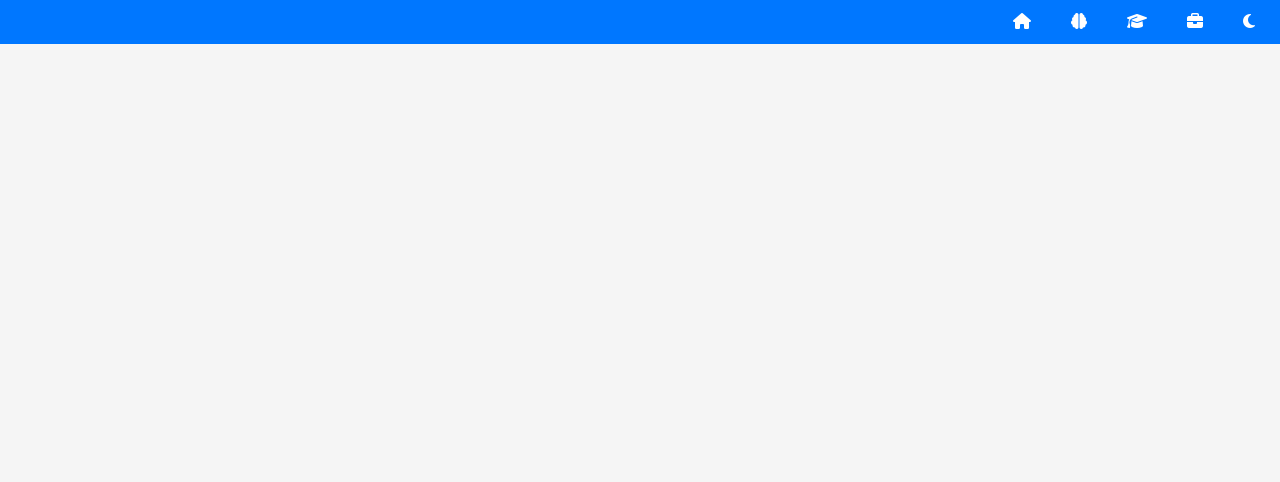
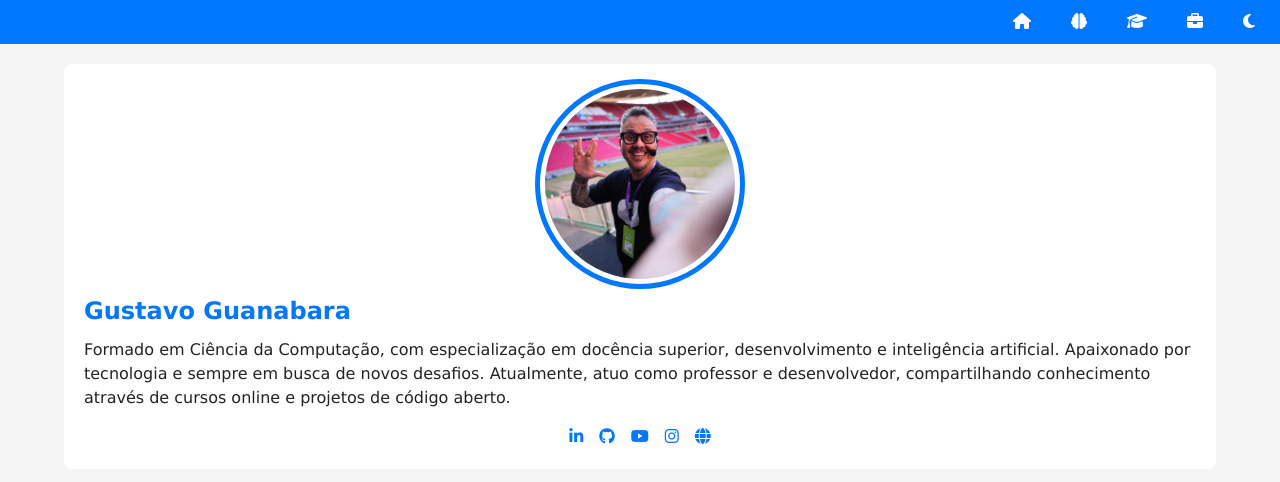
Before and after one commit to davidpanguana/portifolio, a plain HTML site: page index.html in a window 1280 px wide. Drawn offline with Linux system fonts and the light colour scheme.

Commit message:
2v
comitei

```diff
--- a/estilos/style.css
+++ b/estilos/style.css
@@ -56,3 +56,50 @@ nav#menu a:hover{
   background-color: var(--reverse-highlight);
   color: var(--highlight)
 }
+
+main{
+  display: grid;
+  grid-template-columns: 1fr 90vw 1fr;
+  gap: 20px;
+  margin-top: 20px;
+}
+section#ficha{
+  background-color: var(--card-background);
+  padding: 20px;
+  border-radius: 8px;
+  grid-column: 2
+}
+
+section#ficha img{
+  width: 200px;
+  aspect-ratio: 1/1;
+  object-fit: cover;
+  overflow: hidden;
+  border: 5px solid var(--card-background);
+  border-radius: 50%;
+  outline: 5px solid var(--highlight);
+  display: block;
+  margin: auto;
+}
+section#ficha h1{
+  color: var(--highlight);
+  margin: 15px 0px;
+  font-size: 1.5em;
+  text-align: left;
+}
+div#social{
+  display: flex;
+  justify-content: center;
+  align-items:center;
+  gap: 1em;
+  margin-top: 15px;
+}
+
+div#social a {
+  color: var(--highlight);
+  transition: all .42s ease;
+}
+div#social a:hover{
+  color: var(--reverse-highlight);
+
+}
--- a/index.html
+++ b/index.html
@@ -21,10 +21,22 @@
                 <li><a href="#"><i class="fa-solid fa-moon"></i></a></li>
             </ul>
         </nav>
-
     </header>
 
     <main>
+        <section id="ficha">
+            <img src="imagens/guanabara-perfil.jpg"  alt="Gustavo Guanabara" class="foto">
+            <h1>Gustavo Guanabara</h1>
+            <p>Formado em Ciência da Computação, com especialização em docência superior, desenvolvimento e inteligência artificial. Apaixonado por tecnologia e sempre em busca de novos desafios.
+            Atualmente, atuo como professor e desenvolvedor, compartilhando conhecimento através de cursos online e projetos de código aberto.</p>
+            <div id="social">
+                <a href="https://www.linkedin.com/in/guanabara/"><i class="fa-brands fa-linkedin-in"></i></a>
+                <a href="https://github.com/gustavoguanabara"><i class="fa-brands fa-github"></i></a>
+                <a href="https://www.youtube.com/cursoemvideo"><i class="fa-brands fa-youtube"></i></a>
+                <a href="https://www.instagram.com/gustavoguanabara/"><i class="fa-brands fa-instagram"></i></a>
+                <a href="https://www.cursoemvideo.com/"><i class="fa-solid fa-globe"></i></a>
+            </div>
+        </section>
     </main>
 
     <footer>
```
